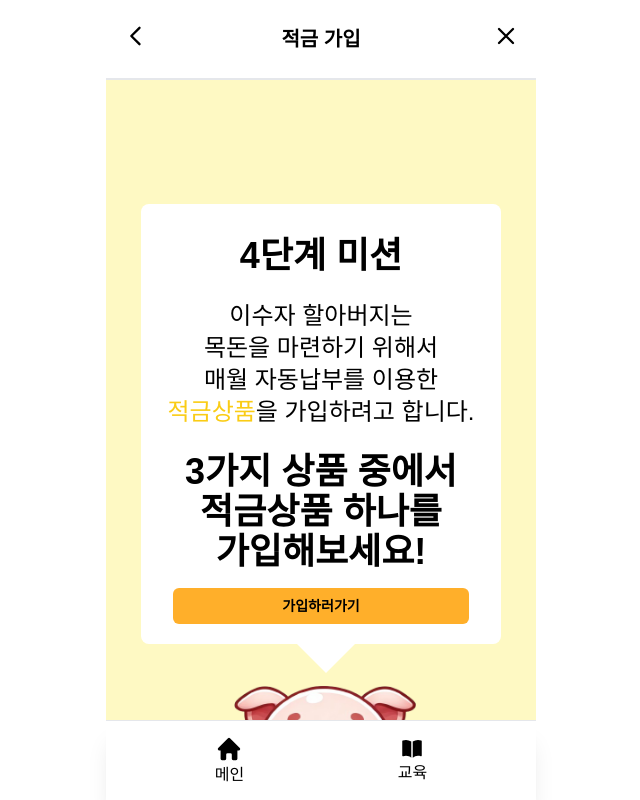
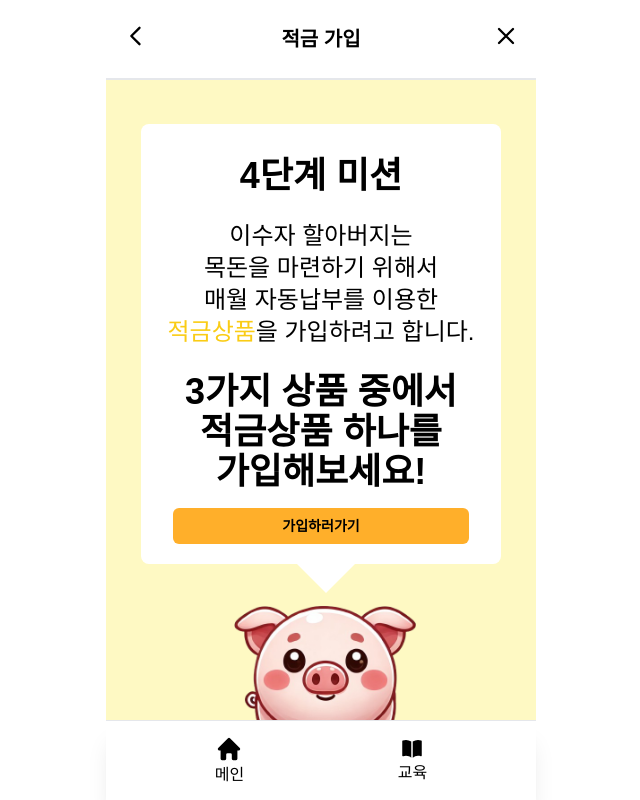
Before and after one commit to uhbooba/frontend, a React (Vite) app: page /savings/mission in a window 1280 px wide. Shown: the whole page, without its empty margins (319-959 px from the left). Built offline with nearby package versions, Linux system fonts and the light colour scheme; no server answers; sample sign-in values are in the browser's storage; a web font is replaced by a local one.

Commit message:
:art: Style: 디자인 수정

```diff
--- a/src/pages/depositCancel/CancelDepositMission.tsx
+++ b/src/pages/depositCancel/CancelDepositMission.tsx
@@ -11,13 +11,13 @@ const CancelDepositMission = () => {
   };
 
   return (
-    <div className='min-h-screen bg-yellow-100'>
+    <div className='bg-yellow-100'>
       <TopBar title='예금 중도해지' />
       <MainWrapper>
         {/* 돼지 말풍선 부분 */}
-        <div className='relative mt-8 flex flex-col items-center'>
+        <div className='relative flex flex-col items-center'>
           {/* 말풍선 스타일 적용 */}
-          <div className='relative mt-20 h-[440px] w-[360px] rounded-lg bg-white'>
+          <div className='relative mt-8 h-[440px] w-[360px] rounded-lg bg-white'>
             <div className='mt-8 text-center'>
               <p className='text-4xl font-bold'>5단계 미션</p> <br />
               <p className='text-2xl'>
--- a/src/pages/savings/SavingsMission.tsx
+++ b/src/pages/savings/SavingsMission.tsx
@@ -11,13 +11,13 @@ const SavingsMission = () => {
   };
 
   return (
-    <div className='min-h-screen bg-yellow-100'>
+    <div className='bg-yellow-100'>
       <TopBar title='적금 가입' />
       <MainWrapper>
         {/* 돼지 말풍선 부분 */}
-        <div className='relative mt-8 flex flex-col items-center'>
+        <div className='relative flex flex-col items-center'>
           {/* 말풍선 스타일 적용 */}
-          <div className='relative mt-20 h-[440px] w-[360px] rounded-lg bg-white'>
+          <div className='relative mt-8 h-[440px] w-[360px] rounded-lg bg-white'>
             <div className='mt-8 text-center'>
               <p className='text-4xl font-bold'>4단계 미션</p> <br />
               <p className='text-2xl'>
```
